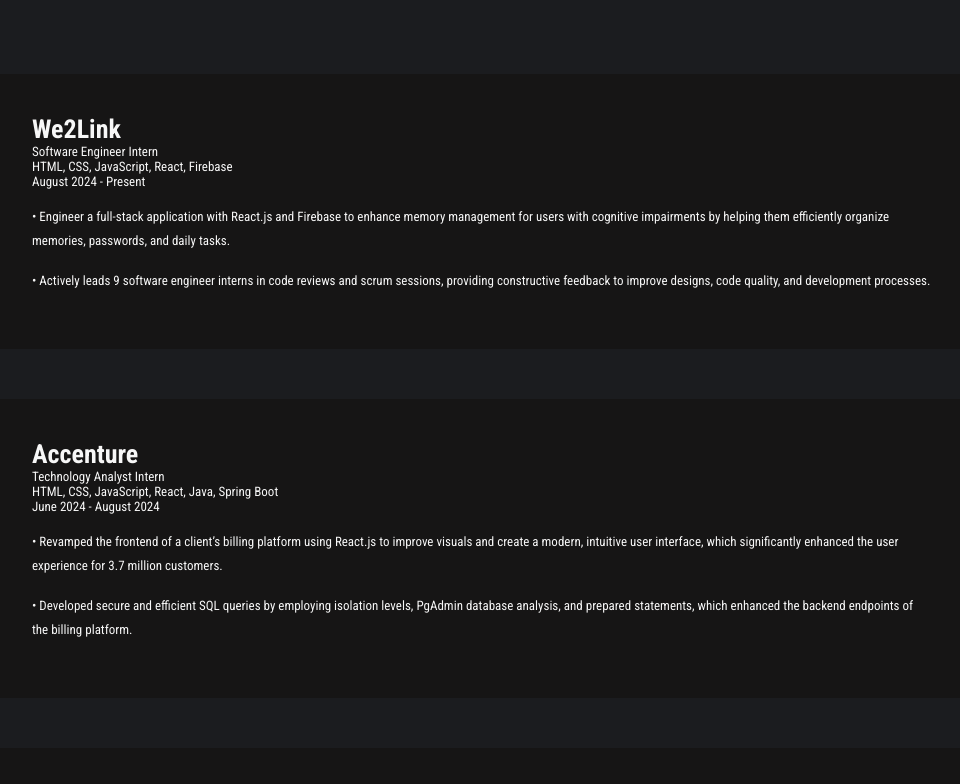
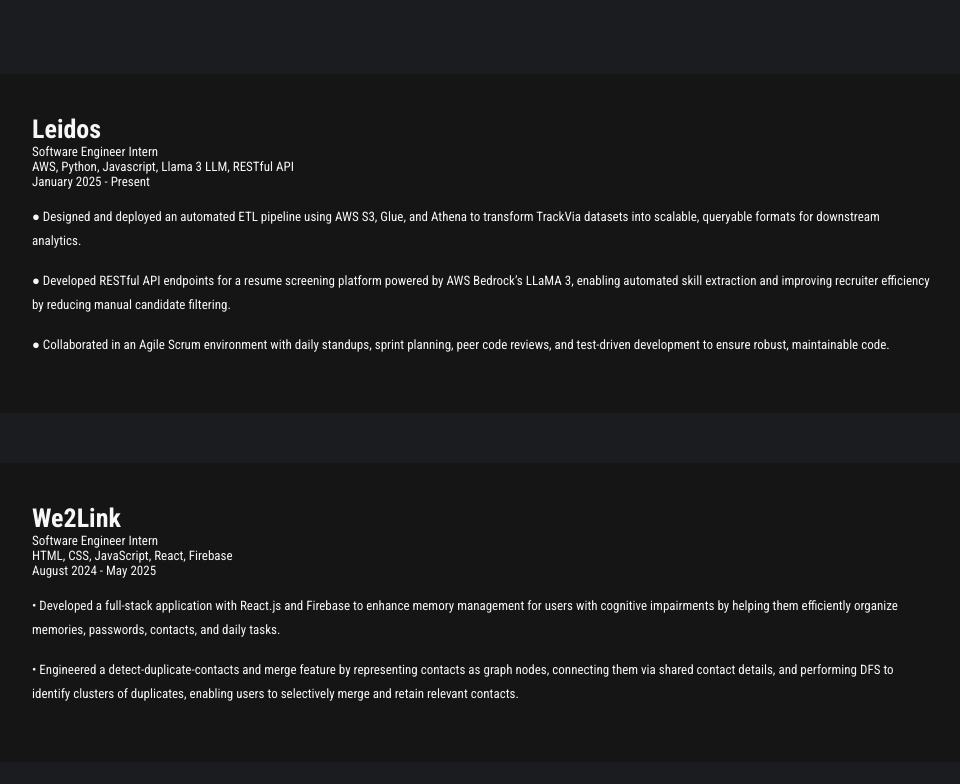
Before and after one commit to bryan-bee/myPortfolio, a React (Create React App) app: page / in a window 1280 px wide. Shown: the part 1736-2520 px from the top of the page, without its empty margins (158-1118 px from the left). Built offline with nearby package versions, Linux system fonts and the light colour scheme; a web font is replaced by a local one.

Commit message:
Updates for latest experience

```diff
--- a/src/Pages/Interests/Interests.js
+++ b/src/Pages/Interests/Interests.js
@@ -7,7 +7,7 @@
 function ShowSkills() {
 
     const s = ['Python', 'Flask', 'Java', 'SpringBoot', 'Kotlin', 'C', 'JavaScript','React',
-    'CLI', 'HTML', 'CSS', 'BootStrap', 'MySQL', 'PostgreSQL', 'Git', 'JSP'];
+    'CLI', 'HTML', 'CSS', 'BootStrap', 'MySQL', 'PostgreSQL', 'Git', 'JSP', 'AWS'];
 
     return (
       <div className='interests_items_skills'>
--- a/src/Pages/Projects/Projects.js
+++ b/src/Pages/Projects/Projects.js
@@ -5,9 +5,9 @@
 function ShowProjects() {
   const projects = [
     {
-      name:'Housing Price Predicter Model',
-      description:'October 2023- In Progress',
-      technologies:'Python, TensorFlow, PyTorch, Pandas, Scikit-Learn',
+      name:'Machine Learning: Human Emotion Detector',
+      description:'Jan 2024- April 2024',
+      technologies:'Python, Jupyter Notebook, Pandas, Keras, Tensorflow, Scikit-Learn',
       content:[
         '● Trained various machine learning and deep learning models, including SVM, ANN, and CNN, to predict human emotions from grayscale images, achieving accurate emotion classification through image analysis.',
         '● Preprocessed a dataset of 37,000+ human emotion images taken from Kaggle, utilized Pandas, Keras, and NumPy to optimize them as training data for machine learning models, achieving an average prediction accuracy of 60%.'
--- a/src/Pages/Work/Work.js
+++ b/src/Pages/Work/Work.js
@@ -5,12 +5,24 @@
 function ShowWork() {
   const work = [
     {
+      name:'Leidos',
+      description:'Software Engineer Intern',
+      technologies:'AWS, Python, Javascript, Llama 3 LLM, RESTful API',
+      date:'January 2025 - Present',
+      content:[
+        '● Designed and deployed an automated ETL pipeline using AWS S3, Glue, and Athena to transform TrackVia datasets into scalable, queryable formats for downstream analytics.',
+        '● Developed RESTful API endpoints for a resume screening platform powered by AWS Bedrock’s LLaMA 3, enabling automated skill extraction and improving recruiter efficiency by reducing manual candidate filtering.',
+        '● Collaborated in an Agile Scrum environment with daily standups, sprint planning, peer code reviews, and test-driven development to ensure robust, maintainable code.'
+      ],
+    },
+    {
       name:'We2Link',
       description:'Software Engineer Intern',
       technologies:'HTML, CSS, JavaScript, React, Firebase',
-      date:'August 2024 - Present',
-      content:['• Engineer a full-stack application with React.js and Firebase to enhance memory management for users with cognitive impairments by helping them efficiently organize memories, passwords, and daily tasks.',
-        ' • Actively leads 9 software engineer interns in code reviews and scrum sessions, providing constructive feedback to improve designs, code quality, and development processes.'
+      date:'August 2024 - May 2025',
+      content:[
+        '• Developed a full-stack application with React.js and Firebase to enhance memory management for users with cognitive impairments by helping them efficiently organize memories, passwords, contacts, and daily tasks.',
+        '• Engineered a detect-duplicate-contacts and merge feature by representing contacts as graph nodes, connecting them via shared contact details, and performing DFS to identify clusters of duplicates, enabling users to selectively merge and retain relevant contacts.'
       ],
     },
     {
@@ -18,8 +30,9 @@
       description:'Technology Analyst Intern',
       technologies:'HTML, CSS, JavaScript, React, Java, Spring Boot',
       date:'June 2024 - August 2024',
-      content:['• Revamped the frontend of a client’s billing platform using React.js to improve visuals and create a modern, intuitive user interface, which significantly enhanced the user experience for 3.7 million customers.',
-      '• Developed secure and efficient SQL queries by employing isolation levels, PgAdmin database analysis, and prepared statements, which enhanced the backend endpoints of the billing platform.'
+      content:[
+        '• Revamped the frontend of a client’s billing platform using React.js to improve visuals and create a modern, intuitive user interface, which significantly enhanced the user experience for 3.7 million customers.',
+        '• Developed secure and efficient SQL queries by employing isolation levels, PgAdmin database analysis, and prepared statements, which enhanced the backend endpoints of the billing platform.'
       ],
     },
     {
```
